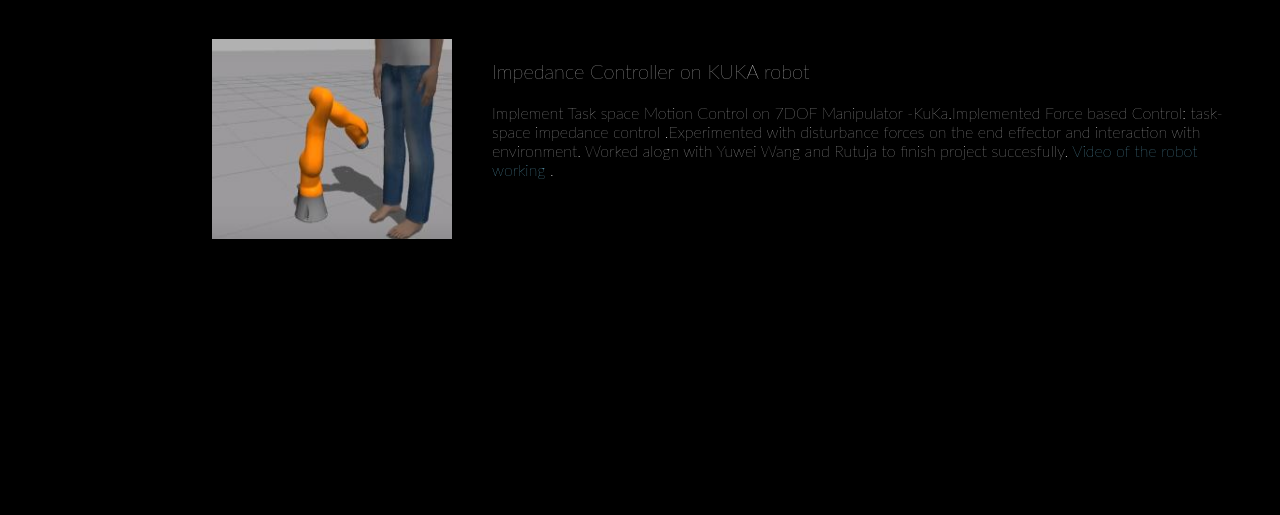
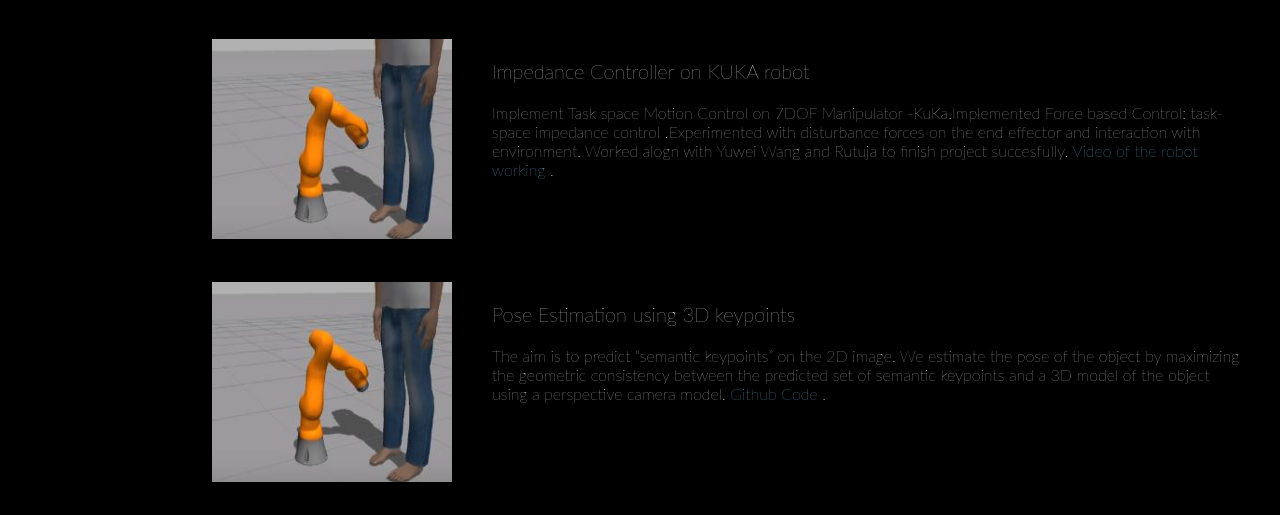
Before and after one commit to sailalitha96/sailalitha96.github.io, a Jekyll site: the page proj.html, which Jekyll copies as it is, in a window 1280 px wide, cut to the strip 635-1150 px from the top of the page. Built offline with Jekyll 4.4.1, drawn with Linux system fonts in a browser that asks for light colours; nearby versions of some CDN libraries; before the commit the page ends 907 px from its top, so only the background shows below that.

Commit message:
Update proj.html

```diff
--- a/proj.html
+++ b/proj.html
@@ -63,4 +63,20 @@
 			       <a href="https://youtu.be/OG_CXZGYWEw"> Video of the robot working </a>.
 		</td>
 	</tr>
+
+	<tr>
+              <td width="25%">
+                <div class="one">
+		<img src='/projects/IMP.JPG' style="width:240px;height:200px;">
+		</div>
+              </td>
+	       <td valign="top" width="95%">
+		       <p> Pose Estimation using 3D keypoints </p>
+<!-- 		       <p> <a href="https://ed.iitm.ac.in/~robotics_lab/"> SSN </a><br></p> -->
+		       <p2> The aim is to predict “semantic keypoints” on the 2D image.
+			       We estimate the pose of the object by maximizing the geometric consistency between the predicted set of semantic keypoints and a 3D model of
+			       the object using a perspective camera model.<a href="https://github.com/sailalitha96/Semantic-keypoint-detection"> Github Code </a>.
+
+		</td>
+	</tr>
 	</body>
```
